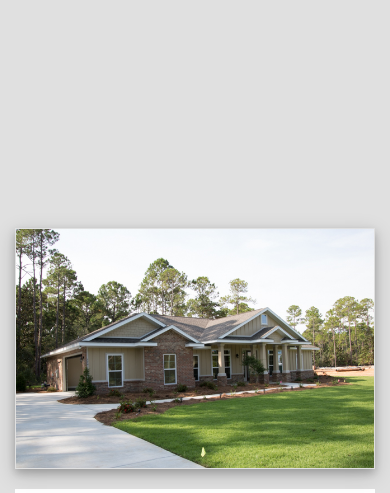
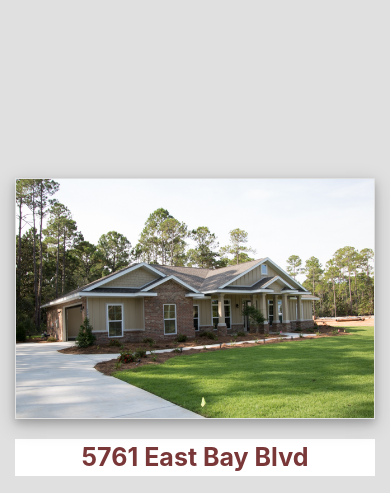
Before and after one commit to Larothion/mcgeeRealEstate, a PHP site: page /portfolio.html in a window 390 px wide. Shown: the part 192-685 px from the top of the page. Run offline with PHP 8.4, Linux system fonts and the light colour scheme; some libraries are stand-ins or nearby versions.

Commit message:
Kyle 2.1 changes

```diff
--- a/assets/style.css
+++ b/assets/style.css
@@ -211,7 +211,7 @@ figcaption {
     margin-top: 250px;
   }
   .portfolioPositionFromNav {
-    margin-top: 400px;
+    margin-top: 350px;
   }
 }
 
```
